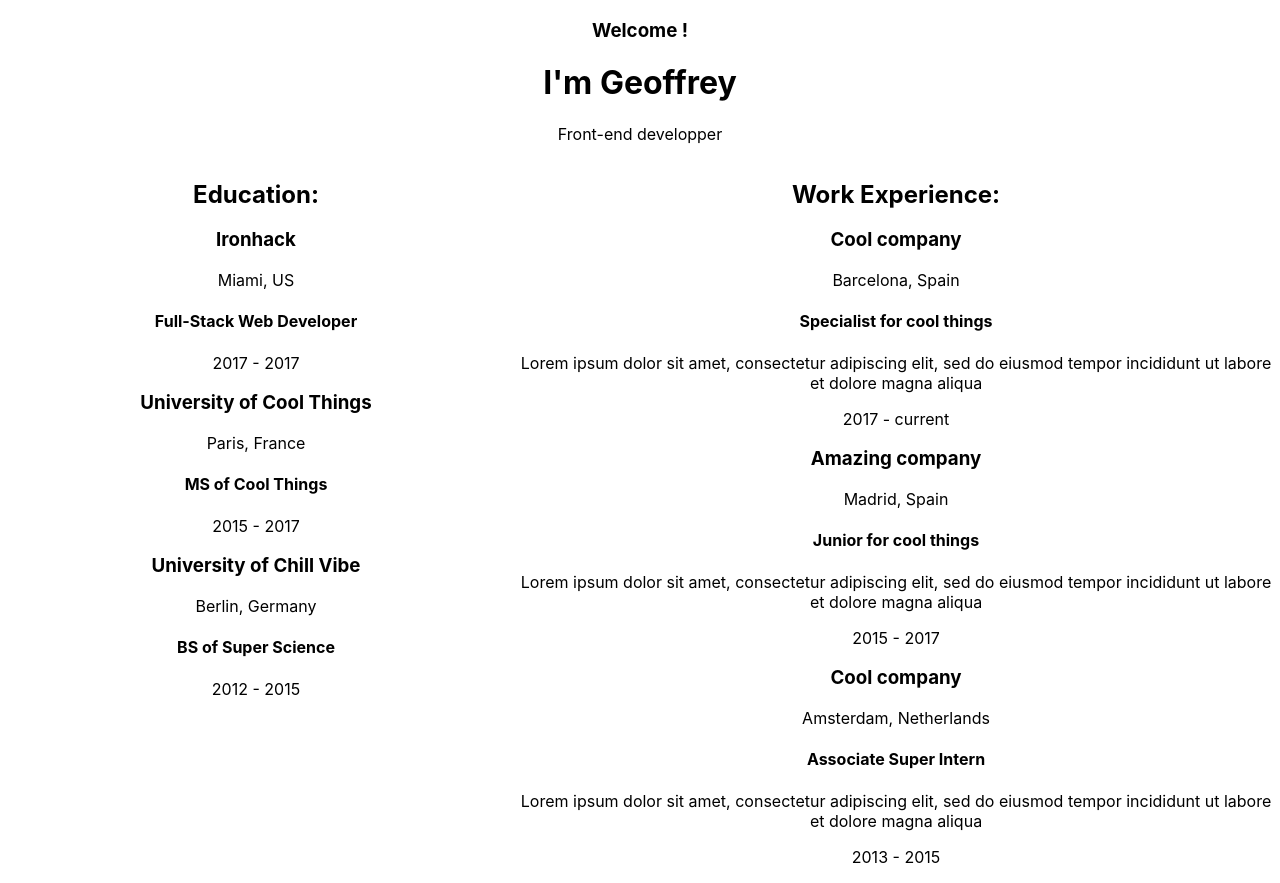
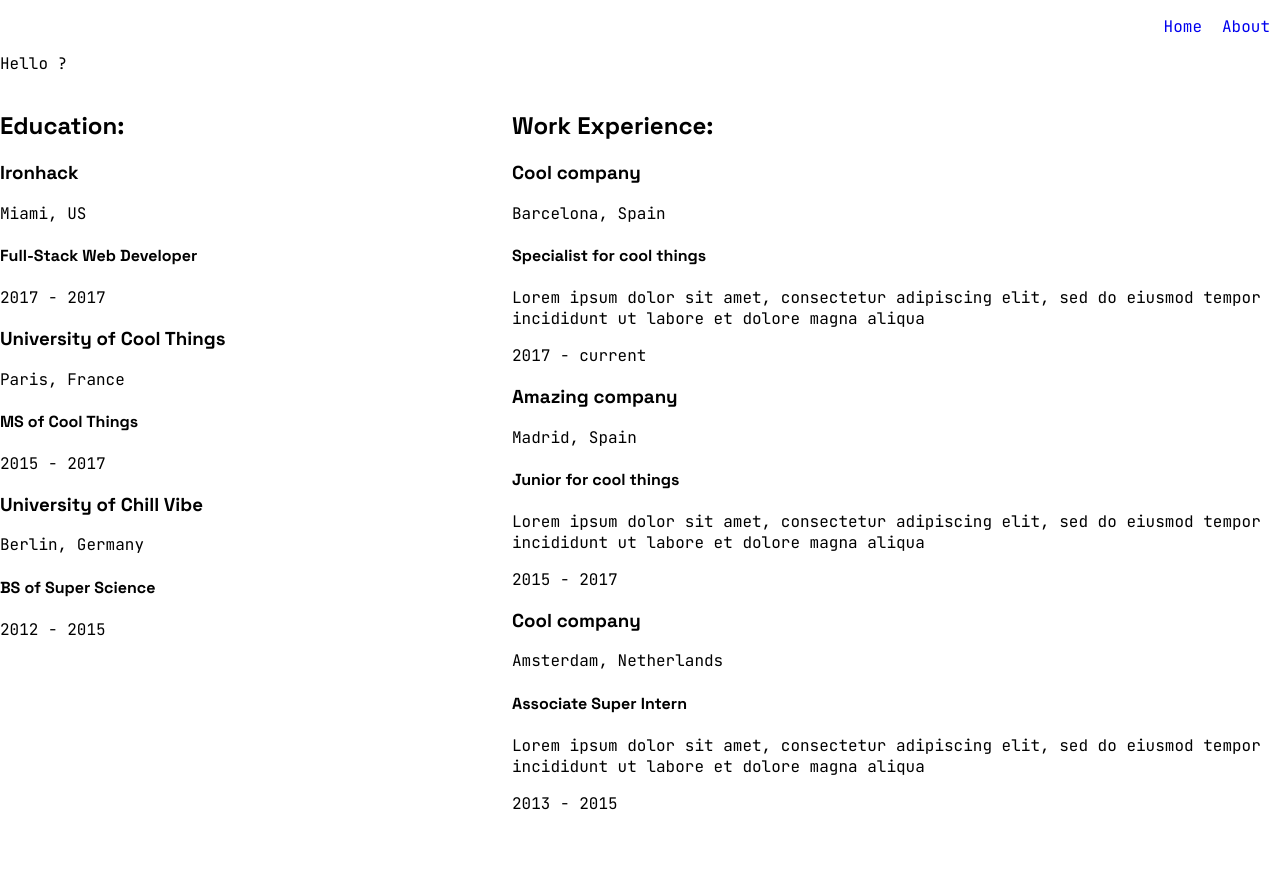
Before and after one commit to GeoLvl/react-portfolio, a React (Create React App) app: page /about in a window 1280 px wide. After the commit the page ends 830 px from the top, so only its background shows below. Built offline with nearby package versions, Linux system fonts and the light colour scheme.

Commit message:
basic routing done

```diff
--- a/public/index.html
+++ b/public/index.html
@@ -9,6 +9,7 @@
       name="description"
       content="Web site created using create-react-app"
     />
+    <link href="https://fonts.googleapis.com/css2?family=JetBrains+Mono:ital,wght@0,100;0,300;0,400;0,600;0,700;0,800;1,100;1,300;1,400;1,700&family=Space+Grotesk:wght@400;600;700&display=swap" rel="stylesheet">
     <link rel="apple-touch-icon" href="%PUBLIC_URL%/logo192.png" />
     <!--
       manifest.json provides metadata used when your web app is installed on a
--- a/src/App.css
+++ b/src/App.css
@@ -1,38 +1,13 @@
-.App {
-  text-align: center;
+.nav-style {
+  text-align: right;
 }
 
-.App-logo {
-  height: 40vmin;
-  pointer-events: none;
+.nav-style li {
+  list-style: none;
+  display: inline;
+  margin: 0 10px;
 }
 
-@media (prefers-reduced-motion: no-preference) {
-  .App-logo {
-    animation: App-logo-spin infinite 20s linear;
-  }
+.nav-style a {
+  text-decoration: none;
 }
-
-.App-header {
-  background-color: #282c34;
-  min-height: 100vh;
-  display: flex;
-  flex-direction: column;
-  align-items: center;
-  justify-content: center;
-  font-size: calc(10px + 2vmin);
-  color: white;
-}
-
-.App-link {
-  color: #61dafb;
-}
-
-@keyframes App-logo-spin {
-  from {
-    transform: rotate(0deg);
-  }
-  to {
-    transform: rotate(360deg);
-  }
-}
--- a/src/App.js
+++ b/src/App.js
@@ -2,13 +2,20 @@
 import './App.css';
 import Home from './components/Home';
 import About from './components/About';
+import Navbar from './components/Navbar';
+import { Routes ,Route } from 'react-router-dom';
 
 class App extends Component {
   render() {
     return (
       <div className="App">
-        <Home />
-        <About />
+        <Navbar />
+
+        <Routes>
+          <Route exact path='/welcome' element={<Home/>}/>
+          <Route path='/about' element={<About/>}/>
+        </Routes>
+
       </div>
     );
   }
--- a/src/components/About.js
+++ b/src/components/About.js
@@ -5,6 +5,7 @@
 const about = () => {
   return (
     <div>
+    <p>Hello ?</p>
       <div style={{width: '40%', float:"left"}}>
         <Education/>
       </div>
--- a/src/index.css
+++ b/src/index.css
@@ -1,10 +1,18 @@
 body {
   margin: 0;
-  font-family: -apple-system, BlinkMacSystemFont, 'Segoe UI', 'Roboto', 'Oxygen',
-    'Ubuntu', 'Cantarell', 'Fira Sans', 'Droid Sans', 'Helvetica Neue',
-    sans-serif;
+  padding: 0;
+  font-family: 'JetBrains Mono', monospace;
   -webkit-font-smoothing: antialiased;
   -moz-osx-font-smoothing: grayscale;
+}
+
+h1,
+h2,
+h3,
+h4,
+h5,
+h6 {
+  font-family: 'Space Grotesk', sans-serif;
 }
 
 code {
```
